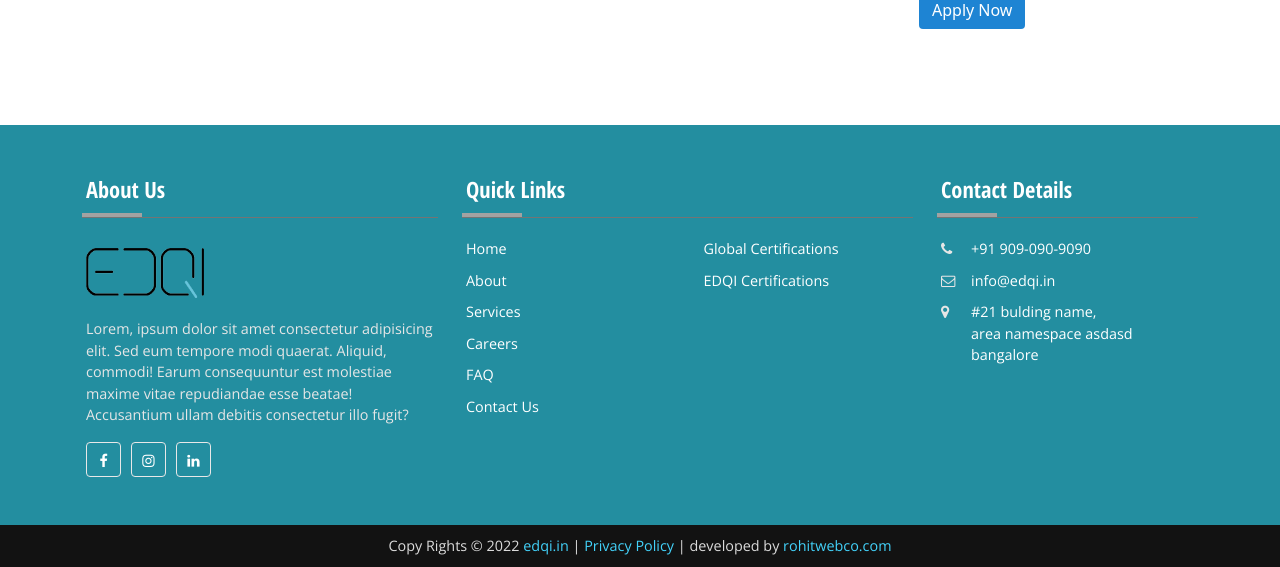
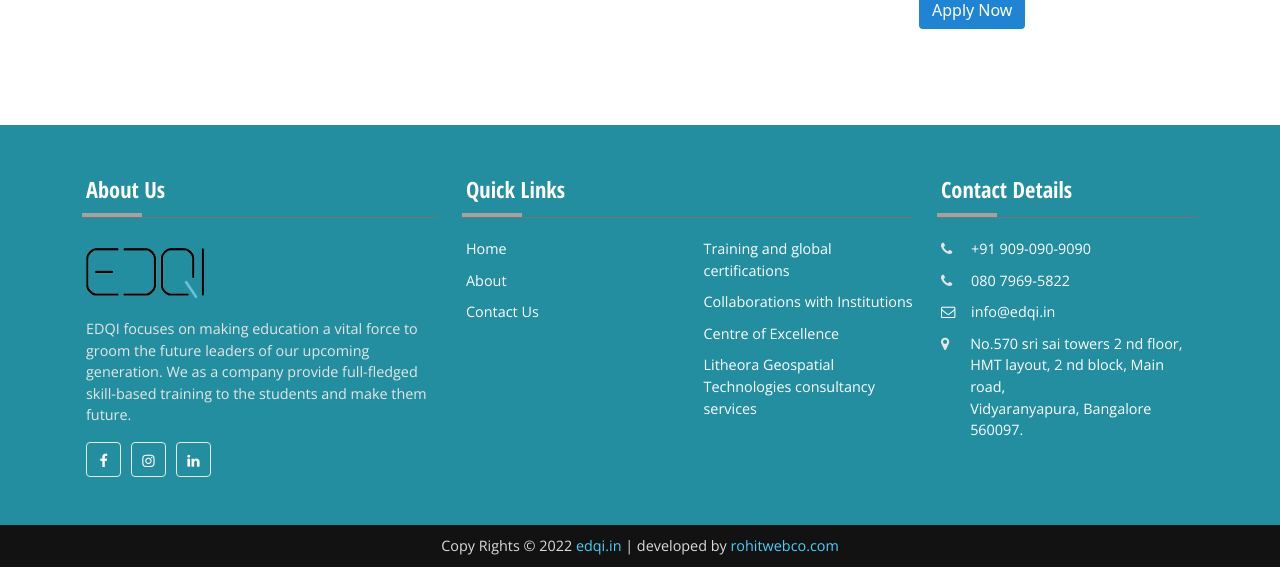
Before and after one commit to rohitsraj12/edqi, a PHP site: page /sandbox/website/public/careers/index.php in a window 1280 px wide. Shown: the part 1839-2406 px from the top of the page. Run offline with PHP 8.4, Linux system fonts and the light colour scheme; some libraries are stand-ins or nearby versions.

Commit message:
Update footer.inc.php

```diff
--- a/website/private/required/footer.inc.php
+++ b/website/private/required/footer.inc.php
@@ -15,7 +15,7 @@
                                 </figure>
                             <div class="footer__content pb-0">
                                 <p>
-                                    Lorem, ipsum dolor sit amet consectetur adipisicing elit. Sed eum tempore modi quaerat. Aliquid, commodi! Earum consequuntur est molestiae maxime vitae repudiandae esse beatae! Accusantium ullam debitis consectetur illo fugit?
+                                    EDQI focuses on making education a vital force to groom the future leaders of our upcoming generation. We as a company provide full-fledged skill-based training to the students and make them future.
                                 </p>
                             </div>
                             <div class="footer__social-media">
@@ -60,26 +60,26 @@
                                                         About
                                                     </a>
                                                 </li>
-                                                <li class="footer__list">
+                                                <!-- <li class="footer__list">
                                                     <a href="<?php echo base_url();?>services/" class="footer__link">
                                                         Services
                                                     </a>
-                                                </li>
+                                                </li> -->
                                                 <!-- <li class="footer__list">
                                                     <a href="<?php echo base_url();?>courses/" class="footer__link">
                                                         Courses
                                                     </a>
                                                 </li> -->
-                                                <li class="footer__list">
+                                                <!-- <li class="footer__list">
                                                     <a href="<?php echo base_url();?>careers/" class="footer__link">
                                                         Careers
                                                     </a>
-                                                </li>
-                                                <li class="footer__list">
+                                                </li> -->
+                                                <!-- <li class="footer__list">
                                                     <a href="<?php echo base_url();?>about_us/faq.php" class="footer__link">
                                                         FAQ
                                                     </a>
-                                                </li>
+                                                </li> -->
                                                 <li class="footer__list">
                                                     <a href="<?php echo base_url();?>contact_us.php" class="footer__link">
                                                         Contact Us
@@ -94,25 +94,25 @@
                                         <div class="footer__links">
                                             <ul>
                                                 <li class="footer__list">
-                                                    <a href="<?php echo base_url();?>courses/global_certifications/" class="footer__link">
-                                                        Global Certifications
+                                                    <a href="<?php echo base_url();?>academic_connect/training_and_global_certifications.php" class="footer__link">
+                                                        Training and global certifications
                                                     </a>
                                                 </li>
                                                 <li class="footer__list">
-                                                    <a href="<?php echo base_url();?>courses/edqi_certifications/" class="footer__link">
-                                                        EDQI Certifications
-                                                    </a>
-                                                </li>
-                                                <!-- <li class="footer__list">
-                                                    <a href="<?php echo base_url();?>courses/course_detail.php" class="footer__link">
-                                                        Microsoft Course
+                                                    <a href="<?php echo base_url();?>academic_connect/collaboration_with_institutions.php" class="footer__link">
+                                                        Collaborations with Institutions
                                                     </a>
                                                 </li>
                                                 <li class="footer__list">
-                                                    <a href="<?php echo base_url();?>courses/course_detail.php" class="footer__link">
-                                                        SAP coure
+                                                    <a href="<?php echo base_url();?>academic_connect/centre_of_excellence.php" class="footer__link">
+                                                        Centre of Excellence
                                                     </a>
-                                                </li> -->
+                                                </li>
+                                                <li class="footer__list">
+                                                    <a href="<?php echo base_url();?>industry_connect/litheora_geospatial_technologies_consultancy_services.php" class="footer__link">
+                                                        Litheora Geospatial Technologies consultancy services
+                                                    </a>
+                                                </li>
                                             </ul>
                                         </div>
                                     </div>
@@ -134,9 +134,18 @@
                                                 <i class="fa fa-phone" aria-hidden="true"></i>
                                             </div>
                                             <div class="footer__contact-right">
-                                                <a href="" class="footer__contact-link tel">
-                                                   Loading
+                                                <a href="tel:+919035623724" class="footer__contact-link tel">
+                                                    +91 903-562-3724
                                                 </a>
+                                            </div>
+                                        </li>
+                                        <li class="footer__contact-list d-flex">
+                                            <div class="footer__contact-left">
+                                                <i class="fa fa-phone" aria-hidden="true"></i>
+                                            </div>
+                                            <div class="footer__contact-right">
+                                                <a href="tel:08079695822" class="footer__contact-link tel-2">
+                                                   080 7969-5822
                                             </div>
                                         </li>
                                         <li class="footer__contact-list d-flex">
@@ -155,11 +164,11 @@
                                             </div>
                                             <div class="footer__contact-right">
                                                 <a href="" class="footer__contact-link">
-                                                   #21 bulding name,
+                                                    No.570 sri sai towers 2 nd floor,
                                                    <br>
-                                                   area namespace asdasd
+                                                   HMT layout, 2 nd block, Main road,
                                                    <br>
-                                                   bangalore
+                                                   Vidyaranyapura, Bangalore 560097.
                                                 </a>
                                             </div>
                                         </li>
@@ -173,7 +182,9 @@
             <div class="copy__right">
                 <div class="container">
                     <p>
-                        Copy Rights &copy; <script>document.write(new Date().getFullYear());</script> <a class="footer__copyright-link" href="<?php echo base_url();?>">edqi.in</a> | <a class="footer__copyright-link" href="">Privacy Policy</a> | developed by <a class="footer__copyright-link" href="http://github.com/rohitsraj12/" target="_blank">rohitwebco.com</a>
+                        Copy Rights &copy; <script>document.write(new Date().getFullYear());</script> <a class="footer__copyright-link" href="<?php echo base_url();?>">edqi.in</a> |
+                        <!-- <a class="footer__copyright-link" href="">Privacy Policy</a> |  -->
+                        developed by <a class="footer__copyright-link" href="http://github.com/rohitsraj12/" target="_blank">rohitwebco.com</a>
                     </p>
                 </div>
             </div>
```
